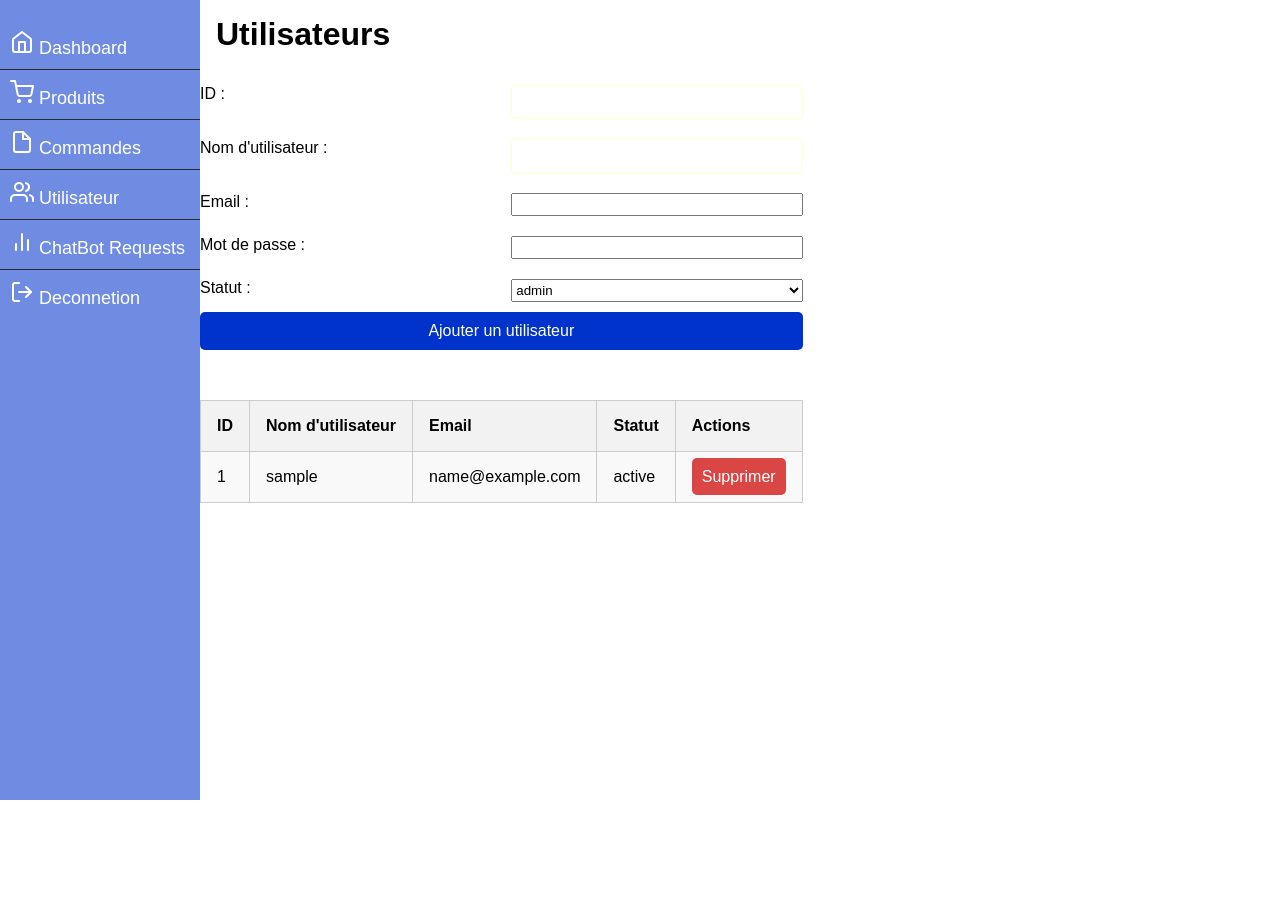
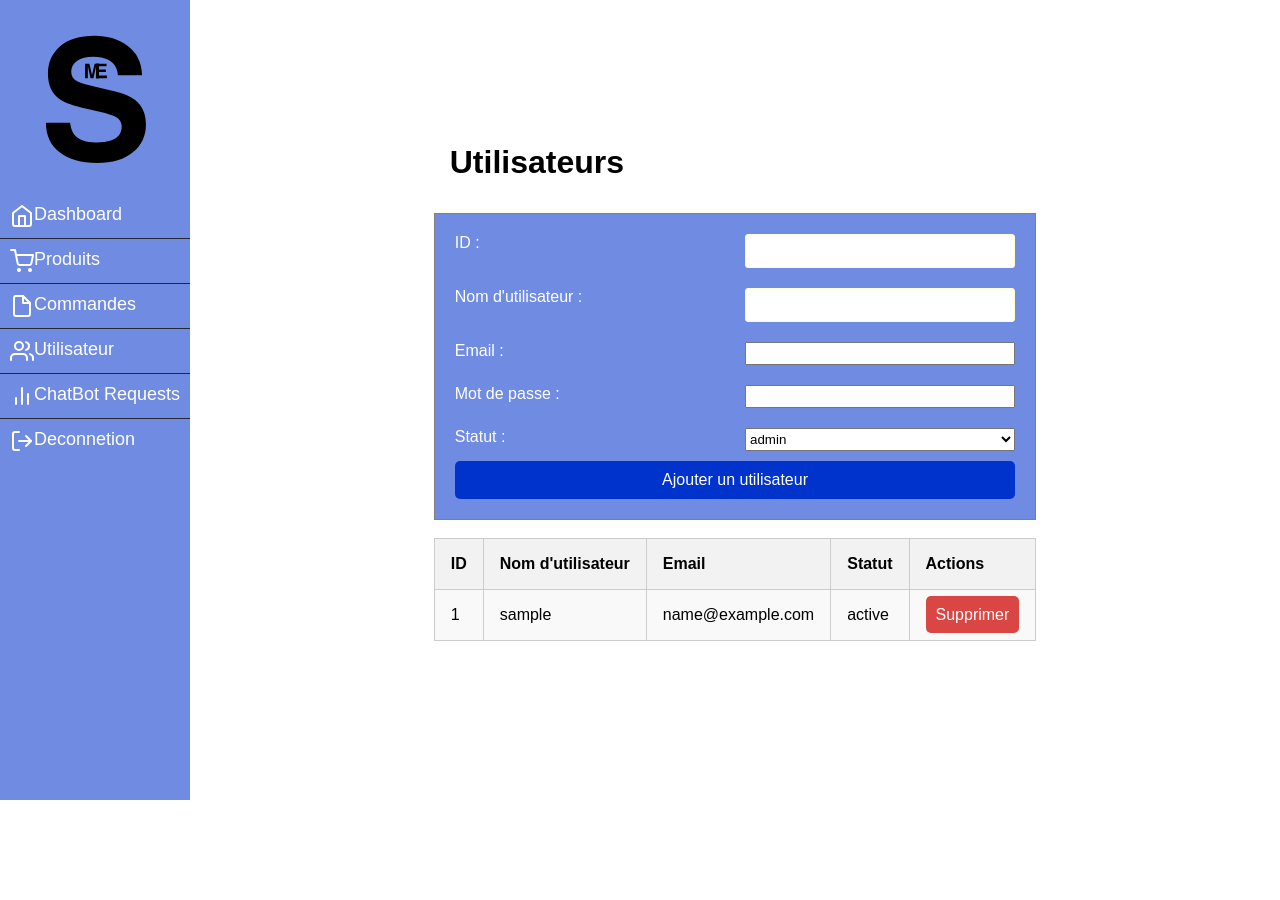
Before and after one commit to bleathingman/SneakMe, a PHP site: page /users.php in a window 1280 px wide. After the commit the page ends 800 px from the top, so only its background shows below. Run offline with PHP 8.4, Linux system fonts and the light colour scheme; tables that the repository leaves empty or names only in its code hold one stand-in row (values such as "Sample post").

Commit message:
Menage code + correction d'affichage formulaire

```diff
--- a/assets/css/style.css
+++ b/assets/css/style.css
@@ -20,18 +20,18 @@ body {
     overflow: auto;
 }
 
+.logo {
+    height: auto;
+}
+
 .sidebar {
-    width: 200px;
-    top: 0;
-    left: 0;
     background-color: #0033cc8f;
     overflow-x: hidden;
-    padding-top: 20px;
     color: #000000;
 }
 
 .sidebar a {
-    display: block;
+    display: flex;
     padding: 10px;
     text-decoration: none;
     color: #ffffff;
@@ -188,12 +188,36 @@ img {
 
 
 .scrollable {
-    height: 500px;
+    max-height: 500px;
     overflow-y: scroll;
 }
 
 /* Styles pour le formulaire */
 .form-product {
+    color: #fff;
+    background-color: #0033cc8f;
+    padding: 20px;
+    border: 1px solid #808080;
+    box-shadow: 0 0 5px #ffffcc;
+    width: 100%;
+    box-sizing: border-box;
+    max-width: 1300px;
+    margin: 0 auto;
+}
+
+.form-user {
+    color: #fff;
+    background-color: #0033cc8f;
+    padding: 20px;
+    border: 1px solid #808080;
+    box-shadow: 0 0 5px #ffffcc;
+    width: 100%;
+    box-sizing: border-box;
+    max-width: 1300px;
+    margin: 0 auto;
+}
+
+.form-request {
     color: #fff;
     background-color: #0033cc8f;
     padding: 20px;
--- a/orders.php
+++ b/orders.php
@@ -32,7 +32,7 @@ $result = $conn->query($sql);
                     <th>ID</th>
                     <th>Utilisateur ID</th>
                     <th>Produit ID</th>
-                    <th>Quantité</th>
+                    <th>Quantitée</th>
                     <th>Prix Total</th>
                     <th>Date de Commandes</th>
                 </tr>
--- a/products.php
+++ b/products.php
@@ -24,8 +24,6 @@ error_reporting(E_ALL);
 	<script src="https://ajax.googleapis.com/ajax/libs/jquery/3.5.1/jquery.min.js"></script>
 	<script src="https://cdnjs.cloudflare.com/ajax/libs/popper.js/1.16.0/umd/popper.min.js"></script>
 	<script src="https://maxcdn.bootstrapcdn.com/bootstrap/4.5.2/js/bootstrap.min.js"></script>
-	<style type="text/css">
-	</style>
 </head>
 
 <body>
@@ -66,7 +64,6 @@ error_reporting(E_ALL);
 			<button class="btn btn-add" type="submit">Ajouter un produit</button>
 		</form>
 		<br>
-
 		<!-- Tableau des produits -->
 		<div class="scrollable">
 			<table>
--- a/templates/header.php
+++ b/templates/header.php
@@ -3,6 +3,23 @@
 </head>
 
 <nav class="sidebar">
+    <svg class="logo" x="0px" y="0px" viewBox="0 0 600 600" style="enable-background:new 0 0 600 600;" xml:space="preserve">
+        <path d="M221.1,387.3c2.5,17.4,7.3,30.4,14.5,39c13.2,15.7,35.8,23.5,67.8,23.5c19.2,0,34.7-2.1,46.7-6.2c22.7-7.9,34-22.6,34-44.2
+	c0-12.6-5.6-22.3-16.7-29.2c-11.1-6.7-28.7-12.7-52.9-17.8l-41.2-9c-40.5-9-68.3-18.7-83.5-29.2c-25.7-17.6-38.5-45-38.5-82.4
+	c0-34.1,12.5-62.4,37.6-85c25.1-22.6,62-33.8,110.6-33.8c40.6,0,75.2,10.6,103.9,31.9c28.7,21.3,43.7,52.1,45.1,92.6h-76.4
+	c-1.4-22.9-11.7-39.2-30.7-48.8c-12.7-6.4-28.5-9.6-47.4-9.6c-21,0-37.8,4.1-50.3,12.4s-18.8,19.8-18.8,34.6
+	c0,13.6,6.2,23.8,18.5,30.5c7.9,4.5,24.8,9.7,50.6,15.8l66.8,15.8c29.3,6.9,51.2,16.1,65.8,27.6c22.7,17.9,34,43.8,34,77.7
+	c0,34.8-13.4,63.7-40.3,86.6c-26.9,23-64.9,34.5-113.9,34.5c-50.1,0-89.5-11.3-118.3-34c-28.7-22.6-43.1-53.8-43.1-93.4H221.1z" />
+        <g>
+            <path d="M298.7,201.4h13.6v45.3h-8.8V216c0-0.9,0-2.1,0-3.7c0-1.6,0-2.8,0-3.7l-8.6,38h-9.2l-8.5-38c0,0.9,0,2.1,0,3.7
+		c0,1.6,0,2.8,0,3.7v30.6h-8.8v-45.3h13.8l8.2,35.6L298.7,201.4z" />
+            <g>
+                <path d="M336.2,209.4h-23.9v9.6h22v7.9h-22v11.6h25.1v8.1H303v-45.3h33.2V209.4z" />
+            </g>
+            <rect x="302.9" y="201.3" class="st0" width="9.5" height="45.4" />
+        </g>
+        <line class="st1" x1="205.1" y1="531.2" x2="400.8" y2="531.2" />
+    </svg>
     <a href="index.php"><svg xmlns="http://www.w3.org/2000/svg" width="24" height="24" viewBox="0 0 24 24" fill="none" stroke="currentColor" stroke-width="2" stroke-linecap="round" stroke-linejoin="round" class="feather feather-home">
             <path d="M3 9l9-7 9 7v11a2 2 0 0 1-2 2H5a2 2 0 0 1-2-2z"></path>
             <polyline points="9 22 9 12 15 12 15 22"></polyline>
--- a/users.php
+++ b/users.php
@@ -60,17 +60,18 @@ $conn->close();
 <html lang="en">
 
 <head>
-    <!-- Les balises meta, title, et autres... -->
+    <meta charset="UTF-8">
+    <meta name="viewport" content="width=device-width, initial-scale=1.0">
+    <title>Utilisateurs</title>
 </head>
 
 <body>
     <?php require 'templates/header.php'; ?>
-    <div class="container-fluid py-5">
     <div class="container">
         <h1>Utilisateurs</h1>
 
         <!-- Formulaire pour ajouter un nouvel utilisateur -->
-            <form class="form" action="actions/create_user.php" method="post">
+        <form class="form-user" action="actions/create_user.php" method="post">
             <div class="form-group">
                 <label for="id">ID :</label>
                 <input type="text" id="id" name="id" required>
@@ -90,7 +91,7 @@ $conn->close();
             </div>
             <input class="btn btn-add" type="submit" value="Ajouter un utilisateur">
         </form>
-
+        <br>
         <!-- Tableau pour afficher les utilisateurs existants -->
         <div class="scrollable">
             <table>
@@ -121,7 +122,6 @@ $conn->close();
             </table>
         </div>
     </div>
-    </div>
 </body>
 
 </html>
```
Also changed, not shown: requests.php (+3 -6 lines). Lines whose indentation alone changed are shown as unchanged.
